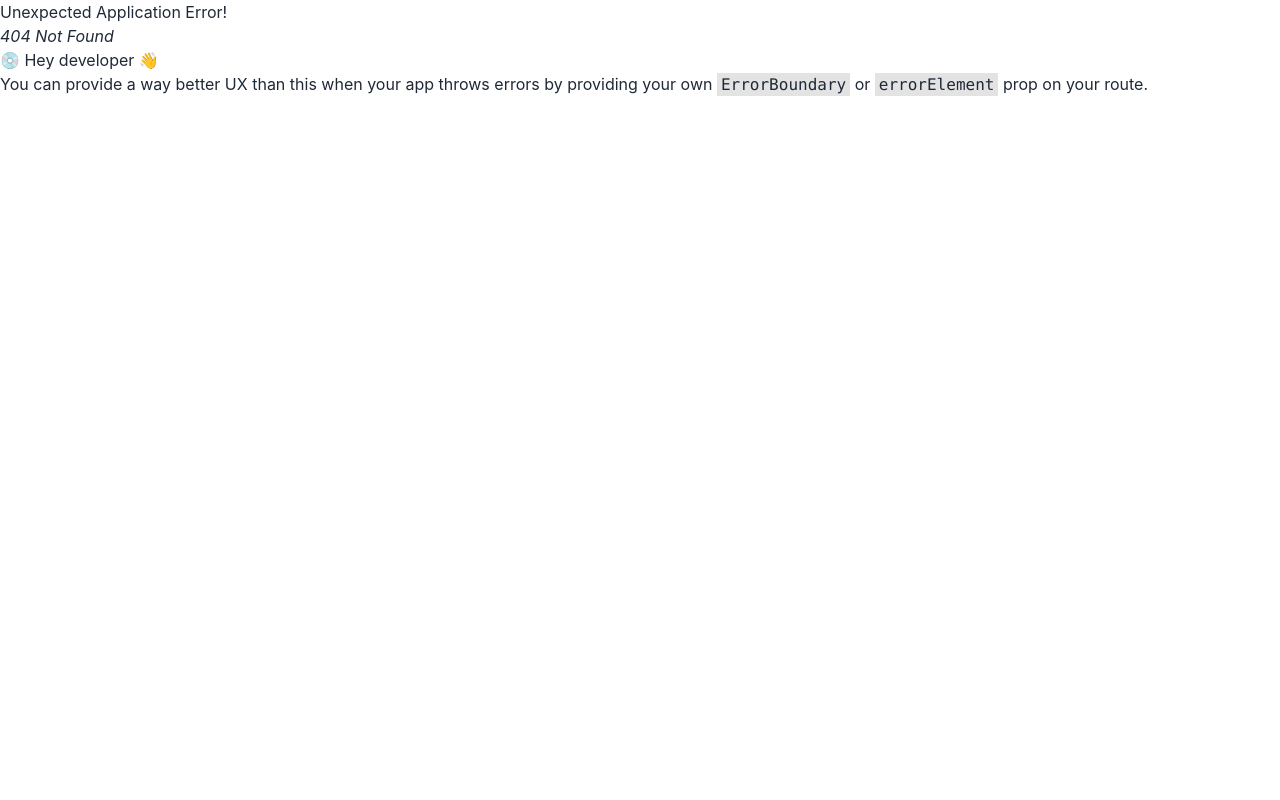
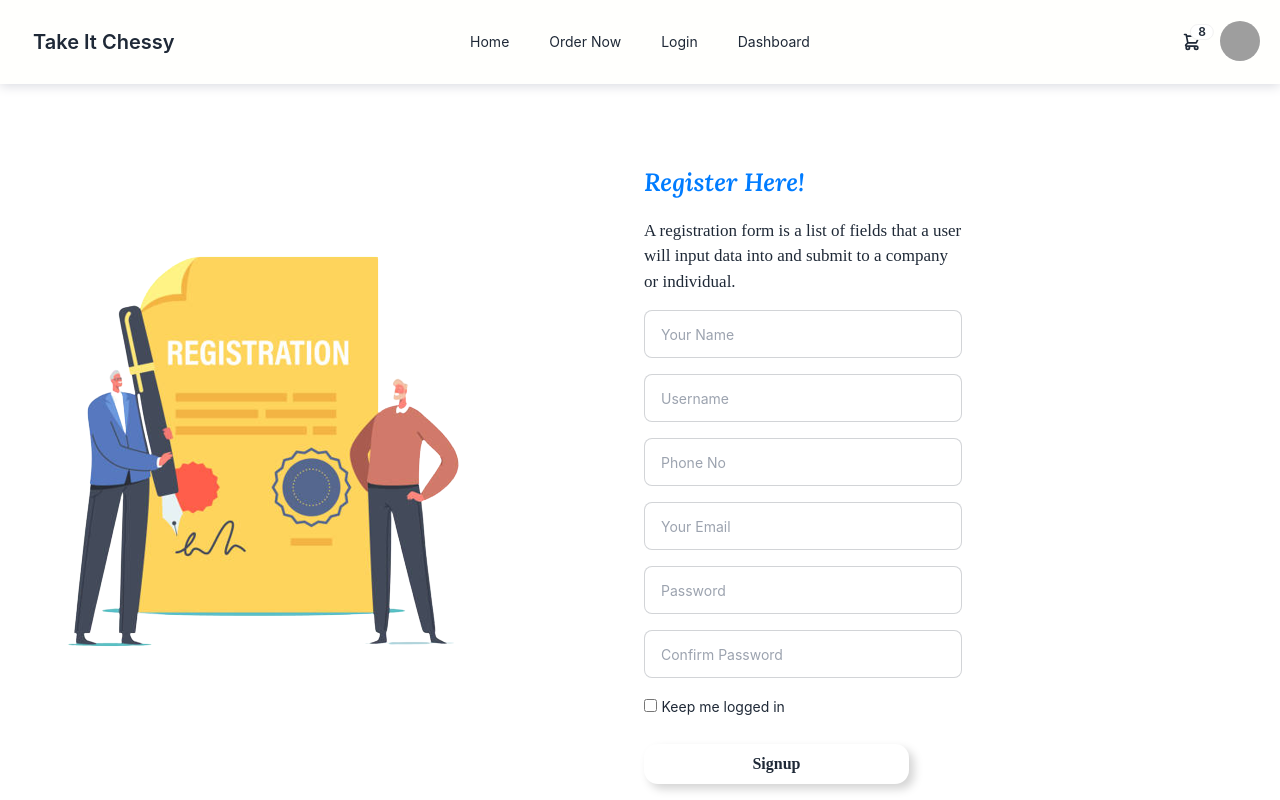
Before and after one commit to Sharif101/TakeItChessyClient, a React (Create React App) app: page /signup in a window 1280 px wide. Before the commit this address had no page. Built offline with nearby package versions, Linux system fonts and the light colour scheme; grey boxes are pictures that could not be loaded; a web font is replaced by a local one.

Commit message:
register

```diff
--- a/src/Components/Login/Login.js
+++ b/src/Components/Login/Login.js
@@ -1,5 +1,6 @@
 import React from "react";
 import img from "../../images/6310507.jpg";
+import { Link } from "react-router-dom";
 
 export default function Login() {
   return (
@@ -31,7 +32,10 @@ export default function Login() {
               <input type="checkbox" /> <span>Keep me logged in</span>
             </div>
             <p>
-              Doesn't have an account yet? <span>Sign Up</span>
+              Doesn't have an account yet?{" "}
+              <span>
+                <Link to="/signup">Sign Up</Link>
+              </span>
             </p>
             {/* -------------------------------------- */}
             <button
--- /dev/null
+++ b/src/Components/Login/Signup.js
@@ -0,0 +1,69 @@
+import React from "react";
+import img from "../../images/signup-removebg-preview.png";
+
+const Signup = () => {
+  return (
+    <div>
+      <div className=" container mx-auto grid lg:grid-cols-2 gap-2 items-center">
+        <div className="loginImage">
+          <img src={img} alt="" />
+        </div>
+        <div className="mt-20 loginPage w-6/12">
+          <form action="" className="w-full flex  flex-col  gap-4">
+            <h2>Register Here!</h2>
+            <small>
+              A registration form is a list of fields that a user will input
+              data into and submit to a company or individual.
+            </small>
+            <input
+              type="text"
+              placeholder="Your Name"
+              className="input input-bordered input-md w-full max-w-xs"
+            />
+
+            <input
+              type="text"
+              placeholder="Username"
+              className="input input-bordered input-md w-full max-w-xs"
+            />
+
+            <input
+              type="text"
+              placeholder="Phone No"
+              className="input input-bordered input-md w-full max-w-xs"
+            />
+
+            <input
+              type="text"
+              placeholder="Your Email"
+              className="input input-bordered input-md w-full max-w-xs"
+            />
+            <input
+              type="password"
+              placeholder="Password"
+              className="input input-bordered input-md w-full max-w-xs"
+            />
+            <input
+              type="password"
+              placeholder="Confirm Password"
+              className="input input-bordered input-md w-full max-w-xs"
+            />
+            <div>
+              <input type="checkbox" /> <span>Keep me logged in</span>
+            </div>
+            {/* -------------------------------------- */}
+            <button
+              className="custom-button w-10/12"
+              type="submit"
+              // isLoading={loading}
+            >
+              Signup
+            </button>
+          </form>
+        </div>
+      </div>
+    </div>
+  );
+};
+
+export default Signup;
--- a/src/Routes/Routes.js
+++ b/src/Routes/Routes.js
@@ -9,6 +9,7 @@ import AddCategory from "../Components/AddCategory/AddCategory";
 import OrderLayout from "../Layout/OrderLayout";
 import AddEmployeCategory from "../Components/AddEmployeCategory/AddEmployeCategory";
 import Login from "../Components/Login/Login";
+import Signup from "../Components/Login/Signup";
 
 let router = createBrowserRouter([
   {
@@ -38,6 +39,10 @@ let router = createBrowserRouter([
         element: <Login></Login>,
       },
       {
+        path: "/signup",
+        element: <Signup></Signup>,
+      },
+      {
         path: "/dashboard",
         element: <DashLayout></DashLayout>,
         children: [
```
Also changed, not shown: src/images/signup-removebg-preview.png (added), src/images/signup.jpg (added).
